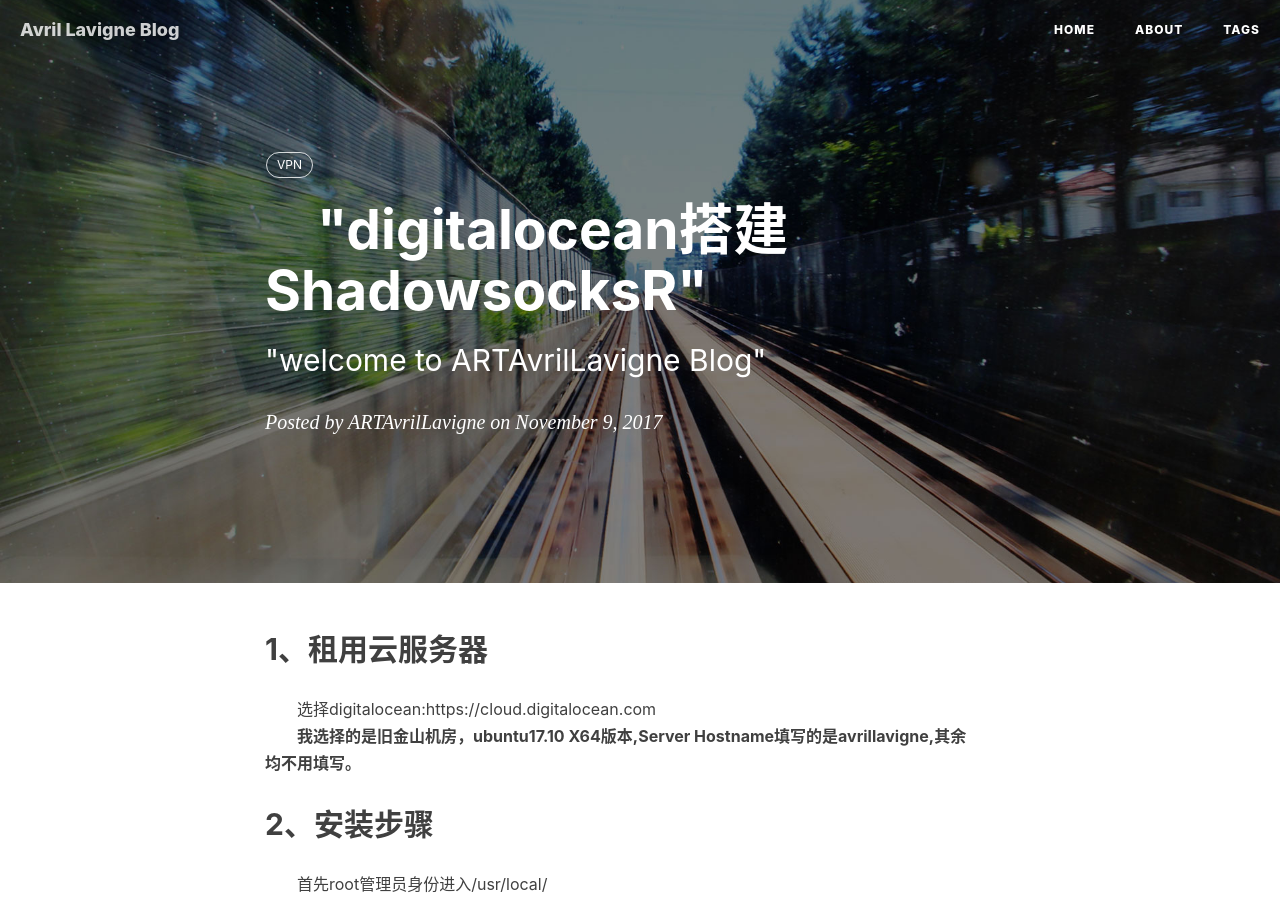
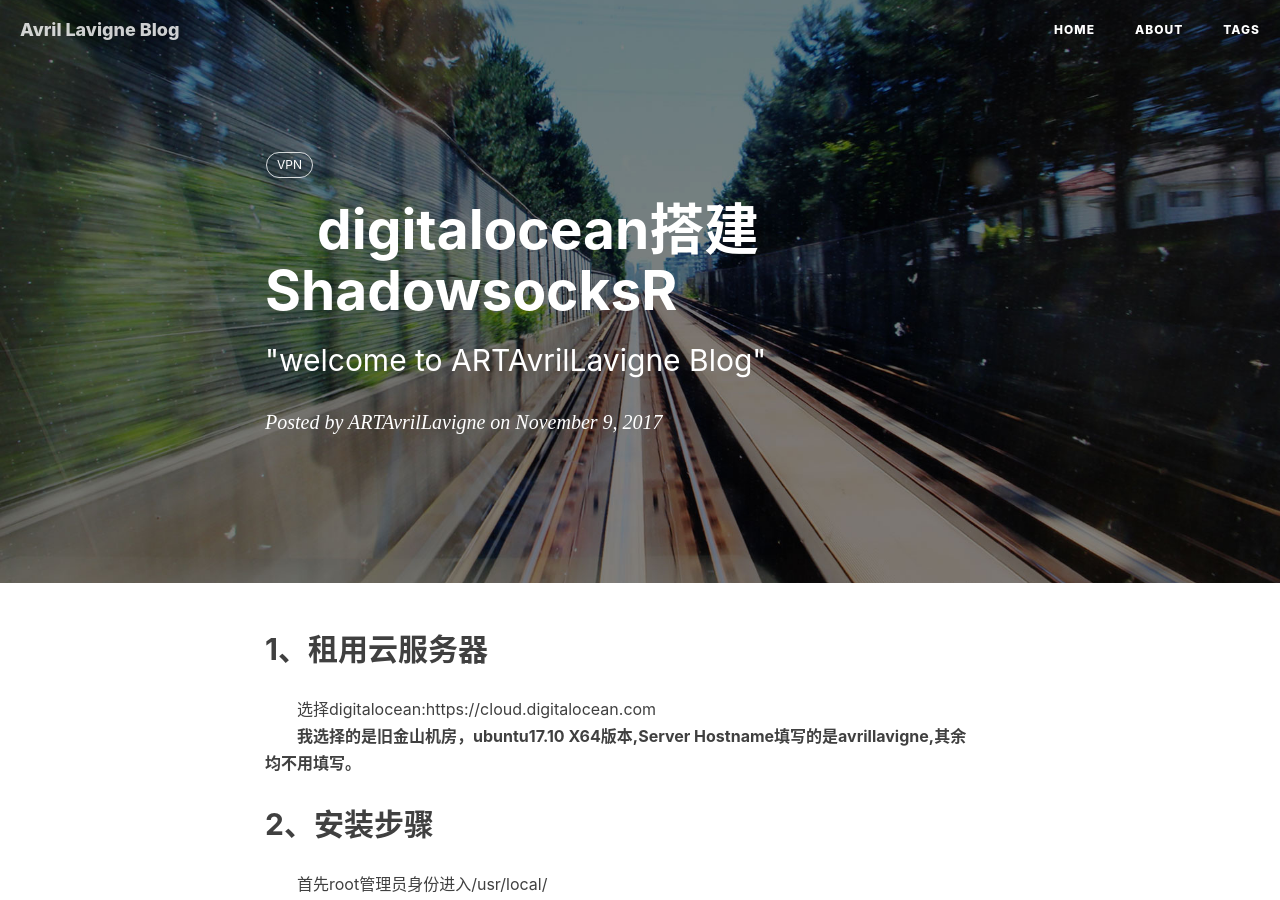
Before and after one commit to ARTAvrilLavigne/ARTAvrilLavigne.github.io, a Jekyll site: the page built from _posts/2017-11-09-shadowsocksr.markdown, in a window 1280 px wide and 900 px high. Built offline with Jekyll 4.4.1, drawn with Linux system fonts in a browser that asks for light colours; nearby versions of some CDN libraries; comment, search, counter and statistics services are not loaded.

```diff
--- a/_posts/2017-11-09-shadowsocksr.markdown
+++ b/_posts/2017-11-09-shadowsocksr.markdown
@@ -1,6 +1,6 @@
 ---
 layout:     post
-title:      "digitalocean搭建ShadowsocksR"
+title:      digitalocean搭建ShadowsocksR
 subtitle:   " \"welcome to ARTAvrilLavigne Blog\""
 date:       2017-11-09 15:23:00
 author:     "ARTAvrilLavigne"
```
